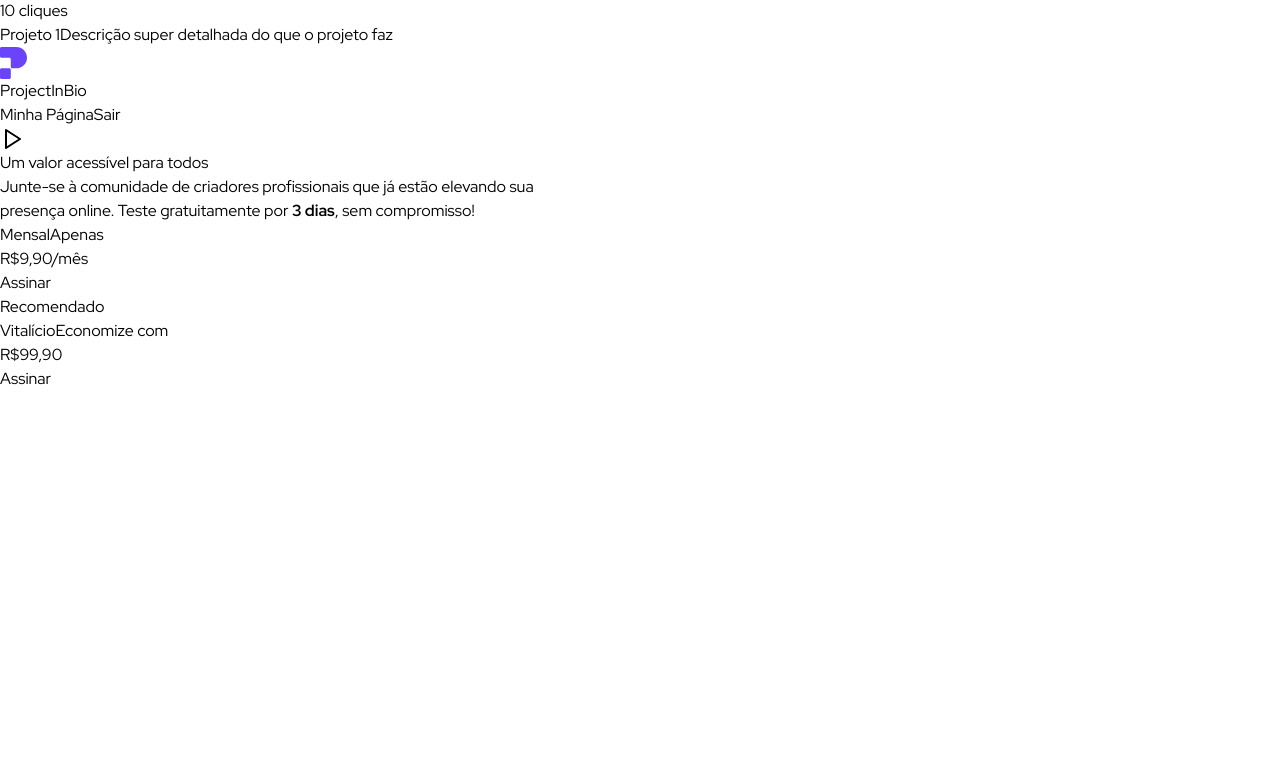
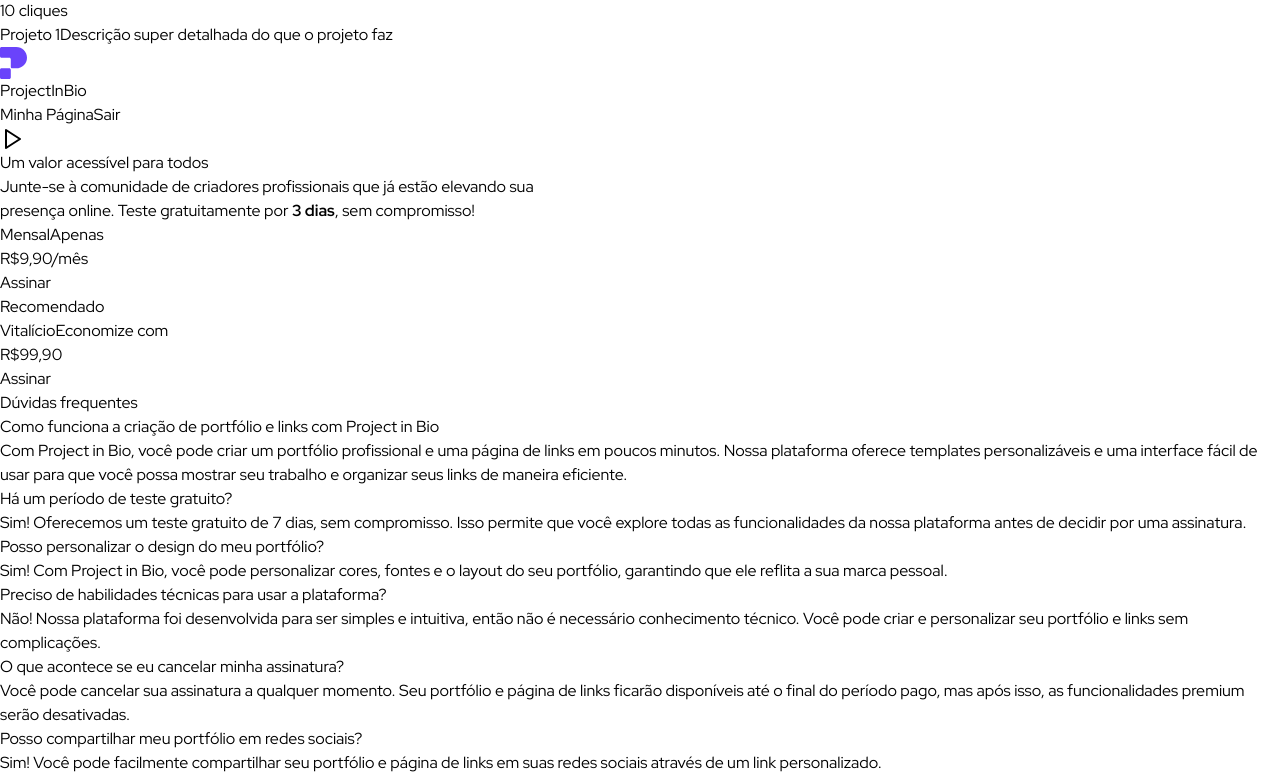
Before and after one commit to sirwhod/project-in-bio, a Next.js app: page / in a window 1280 px wide. Shown: the part 869-1644 px from the top of the page. Before the commit the page ends 1260 px from the top, so only its background shows below. Built offline with nearby package versions, Linux system fonts and the light colour scheme.

Commit message:
class: Finalizando a Landing Page

```diff
--- /dev/null
+++ b/app/components/landing-page/faq.tsx
@@ -0,0 +1,75 @@
+const faqItems = [
+  {
+    title: "Como funciona a criação de portfólio e links com Project in Bio",
+    description:
+      "Com Project in Bio, você pode criar um portfólio profissional e uma página de links em poucos minutos. Nossa plataforma oferece templates personalizáveis e uma interface fácil de usar para que você possa mostrar seu trabalho e organizar seus links de maneira eficiente.",
+  },
+  {
+    title: "Há um período de teste gratuito?",
+    description:
+      "Sim! Oferecemos um teste gratuito de 7 dias, sem compromisso. Isso permite que você explore todas as funcionalidades da nossa plataforma antes de decidir por uma assinatura.",
+  },
+  {
+    title: "Posso personalizar o design do meu portfólio?",
+    description:
+      "Sim! Com Project in Bio, você pode personalizar cores, fontes e o layout do seu portfólio, garantindo que ele reflita a sua marca pessoal.",
+  },
+  {
+    title: "Preciso de habilidades técnicas para usar a plataforma?",
+    description:
+      "Não! Nossa plataforma foi desenvolvida para ser simples e intuitiva, então não é necessário conhecimento técnico. Você pode criar e personalizar seu portfólio e links sem complicações.",
+  },
+  {
+    title: "O que acontece se eu cancelar minha assinatura?",
+    description:
+      "Você pode cancelar sua assinatura a qualquer momento. Seu portfólio e página de links ficarão disponíveis até o final do período pago, mas após isso, as funcionalidades premium serão desativadas.",
+  },
+  {
+    title: "Posso compartilhar meu portfólio em redes sociais?",
+    description:
+      "Sim! Você pode facilmente compartilhar seu portfólio e página de links em suas redes sociais através de um link personalizado.",
+  },
+];
+
+export function FAQ() {
+  return (
+    <div className="my-20 flex flex-col items-center gap-16">
+      <h3 className="text-4xl font-bold text-white">Dúvidas frequentes</h3>
+      <div className="flex gap-3">
+        <div className="flex flex-col gap-3">
+          {faqItems.slice(0, Math.ceil(faqItems.length / 2)).map((item) => (
+            <FAQItem
+              key={item.title}
+              title={item.title}
+              description={item.description}
+            />
+          ))}
+        </div>
+        <div className="flex flex-col gap-3">
+          {faqItems.slice(Math.ceil(faqItems.length / 2)).map((item) => (
+            <FAQItem
+              key={item.title}
+              title={item.title}
+              description={item.description}
+            />
+          ))}
+        </div>
+      </div>
+    </div>
+  );
+}
+
+function FAQItem({
+  title,
+  description,
+}: {
+  title: string;
+  description: string;
+}) {
+  return (
+    <div className="w-[351px] h-min flex flex-col gap-3 p-5 rounded-2xl border borber border-border-primary bg-background-primary">
+      <p className="font-bold text-white">{title}</p>
+      <p className="text-content-body">{description}</p>
+    </div>
+  );
+}
--- a/app/page.tsx
+++ b/app/page.tsx
@@ -1,3 +1,4 @@
+import { FAQ } from "./components/landing-page/faq";
 import { Header } from "./components/landing-page/header";
 import { Hero } from "./components/landing-page/hero";
 import { Pricing } from "./components/landing-page/pricing";
@@ -10,8 +11,7 @@
       <Header />
       <VideoExplanation />
       <Pricing />
-      {/*
-      <FAQ /> */}
+      <FAQ />
     </div>
   );
 }
```
